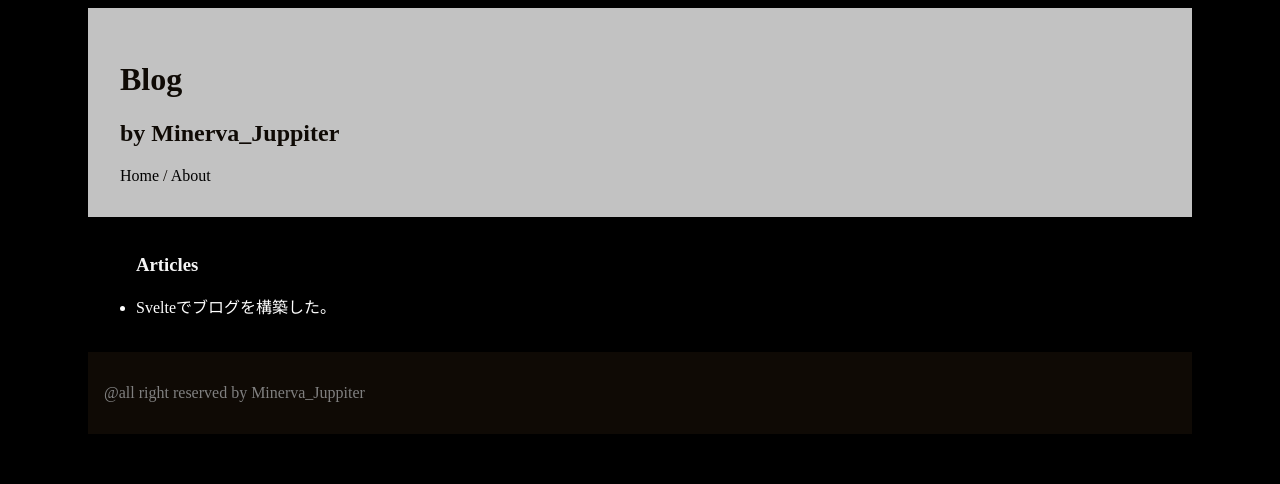
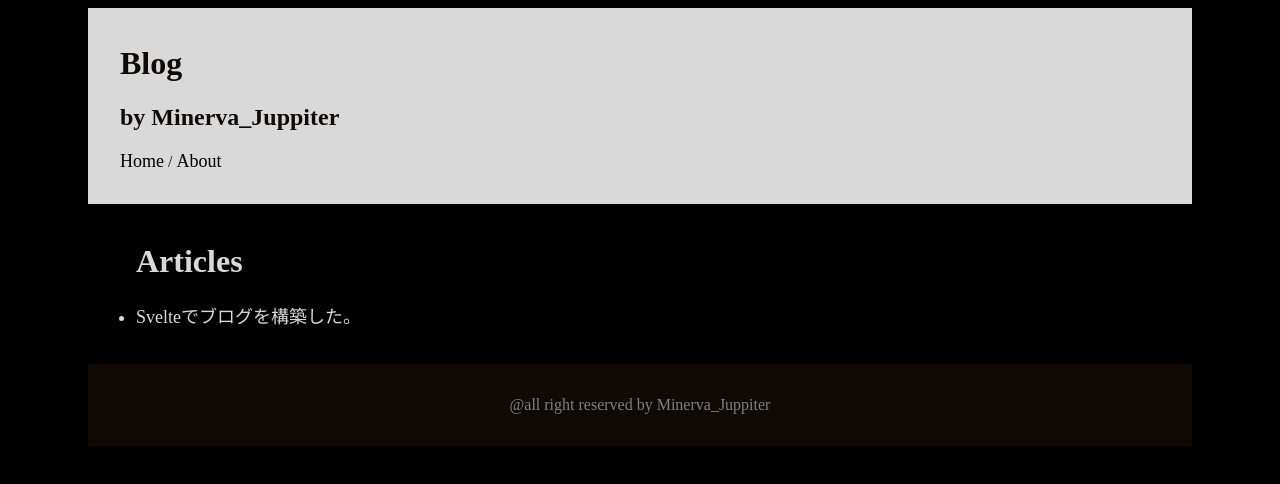
Before and after one commit to minerva-jupiter/blog-minerva-juppiter, a SvelteKit app: page / in a window 1280 px wide. Shown: the top 484 px of the page. Built offline with nearby package versions, Linux system fonts and the light colour scheme.

Commit message:
色を変更しレイアウトを整えた。

```diff
--- a/src/routes/+layout.svelte
+++ b/src/routes/+layout.svelte
@@ -19,21 +19,27 @@
 <style>
     :global(body) {
         background-color: black;
-        color: whitesmoke;
+        color: #d9d9d9;
         padding-left: 5rem;
         padding-right: 5rem;
+        font-family: "Tw Cen MT","Century Gothic","Noto Sans JP";
     }
     header {
-        background-color: #c2c2c2;
+        background-color: #d9d9d9;
         color: #0f0a05;
-        padding: 2rem;
+        padding-top: 1rem;
+        padding-left: 2rem;
+        padding-right: 2rem;
+        padding-bottom: 2rem;
     }
     nav a {
         text-decoration: none;
         color: black;
+        font-size: large;
     }
     footer {
         background-color: #0f0a05;
+        text-align: center;
         color: gray;
         padding: 1rem;
     }
--- a/src/routes/+page.svelte
+++ b/src/routes/+page.svelte
@@ -1,4 +1,4 @@
-<h3>Articles</h3>
+<h1>Articles</h1>
 <ul>
     {#each articles as article,index}
         <a href="./article/{index}">
@@ -12,15 +12,19 @@
 </script>
 
 <style>
-    h3 {
-        color: whitesmoke;
+    h1 {
         padding-left: 3rem;
     }
     ul {
         padding-left: 3rem;
+        font-size: large;
     }
     a {
         text-decoration: none;
-        color: white;
+        color: #d9d9d9;
     }
 </style>
+
+<svelte:head>
+    <title>Blog Minerva_Juppiter</title>
+</svelte:head>
--- a/src/routes/about/+page.svelte
+++ b/src/routes/about/+page.svelte
@@ -2,3 +2,6 @@
 <br/>
 <h3>About this page</h3>
 <p>This page is deployed by cloudflare pages & github</p>
+<br/>
+<h3>Repository</h3>
+<p><a href="https://github.com/minerva-jupiter/blog-minerva-juppiter">https://github.com/minerva-jupiter/blog-minerva-juppiter</a></p>
```
Also changed, not shown: static/favicon.png (deleted).
